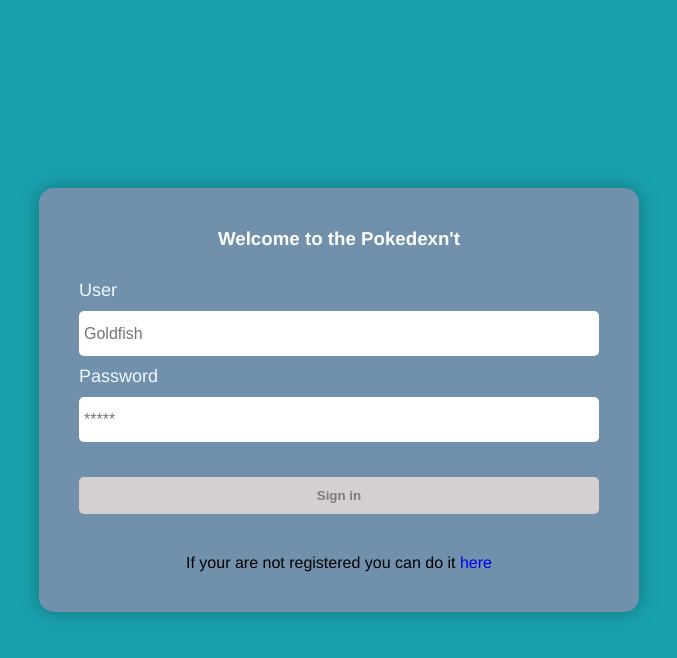
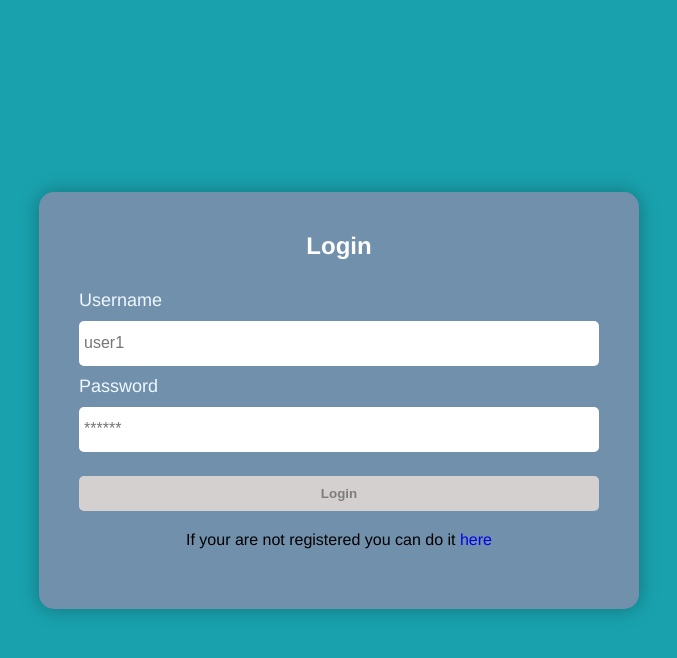
Before and after one commit to leop3z/TP1---Pokedex-, a Flask app: page /login in a window 1280 px wide. Shown: the top 658 px of the page, without its empty margins (301-978 px from the left). Run offline with Flask 3, Linux system fonts and the light colour scheme.

Commit message:
Corregida la funcionalidad del login

```diff
--- a/static/css/login.css
+++ b/static/css/login.css
@@ -12,16 +12,17 @@
     box-sizing: border-box;
 }
 
-body{
+
+body {
+    display: flex;
+    justify-content: center;
+    align-items: center;
+    height: 100vh;
     font-family: Helvetica, sans-serif;
-    display: flex;
-    align-items: center;
-    justify-content: center;
-    height: 100vh;
     background-color: var(--dark-cyan);
 }
 
-form{
+.login-container {
     background-color: rgb(112, 144, 172);
     border-radius: 15px;
     box-shadow: 0 0 20px rgba(0,0,0, 0.3);
@@ -30,30 +31,26 @@ form{
     flex-direction: column;
     width: 600px;
 }
-#welcome-text{
+
+.login-container h2 {
     text-align: center;
     padding-bottom: 20px;
     color: rgb(255, 255, 255);
 }
 
-.username{
+.form-group {
     display: flex;
     flex-direction: column;
 }
 
-.password{
-    display: flex;
-    flex-direction: column;
-}
-
-label{
+label {
     padding-bottom: 10px;
     padding-top: 10px;
     font-size: 18px;
     color: aliceblue;
 }
 
-input{
+input {
     border-radius: 5px;
     border: 1px;
     height: 45px;
@@ -61,35 +58,32 @@ input{
     font-size: 16px;
     background-color: rgb(255, 255, 255);
 }
+
 input::placeholder{
     font-size: 16px;
 }
 
-#submit-user{
-    padding-top: 35px;
-    align-items: center;
-}
-
-.btn-log-in{
+.btn-log-in {
+    margin-top: 24px;
     padding: 10px;
+    border: none;
+    cursor: pointer;
     border-radius: 5px;
-    border: 1px solid transparent;
     width: 100%;
     background-color: rgb(212, 208, 208);
     color: rgb(126, 124, 124);
     font-weight: bold;
-}
-
-#message{
-    padding: 20px;
-    text-align: center;
-    color: rgba(94, 30, 30, 0.712);
+    transform: background-color 0.3s ease;
 }
 
 .redirection-text{
     text-align: center;
+    margin: 20px;
 }
-
 a{
     text-decoration: none;
 }
+#message {
+    color: red;
+    text-align: center;
+}
--- a/static/js/login.js
+++ b/static/js/login.js
@@ -21,7 +21,7 @@ document.getElementById('login-form').addEventListener('submit', function(event)
             messageDiv.style.color = 'green';
             messageDiv.textContent = 'Login successful';
             // Redirect to the home page or another page
-            window.location.href = '/';
+            window.location.href = '/index';
         } else {
             messageDiv.style.color = 'red';
             messageDiv.textContent = data.message;
--- a/templates/login.html
+++ b/templates/login.html
@@ -9,23 +9,23 @@
 </head>
 
 <body>
-    <form id="login-form">
-        <h3 id="welcome-text">Welcome to the Pokedexn't</h3>
-        <div class="username">
-            <label>User</label>
-            <input type="text" placeholder="Goldfish" id="username" required>
-        </div>
-        <div class="password">
-            <label>Password</label>
-            <input type="password" placeholder="*****" id="password" required>
-        </div>
-        <div id="submit-user">
-            <button class="btn-log-in" type="submit" id="btn-log">Sign in</button>
-        </div>
-        <p id="message"></p>
-        <p class="redirection-text">If your are not registered you can do it <a href="/register">here</a></p>
-    </form>
+    <div class="login-container">
+        <h2>Login</h2>
+        <form id="login-form">
+            <div class="form-group">
+                <label for="username">Username</label>
+                <input type="text" id="username" name="username" placeholder="user1" required>
+            </div>
+            <div class="form-group">
+                <label for="password">Password</label>
+                <input type="password" id="password" name="password" placeholder="******" required>
+            </div>
+            <button class="btn-log-in" type="submit">Login</button>
+            <p class="redirection-text">If your are not registered you can do it <a href="/register">here</a></p>
+        </form>
+        <div id="message"></div>
+    </div>
+    <script src="/static/js/login.js"></script>
 </body>
-<script href="/static/js/login.js"></script>
 
 </html>
```
